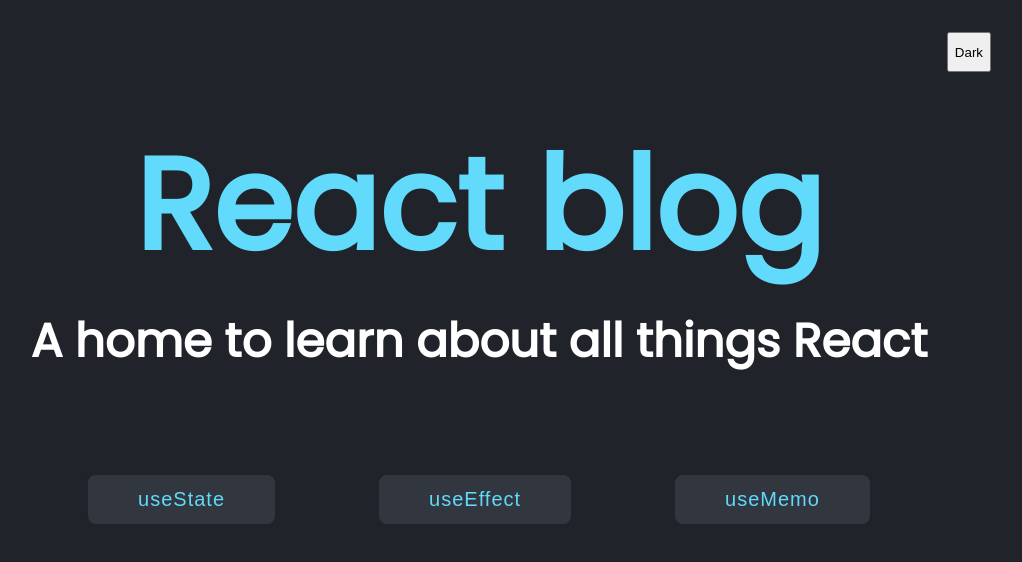
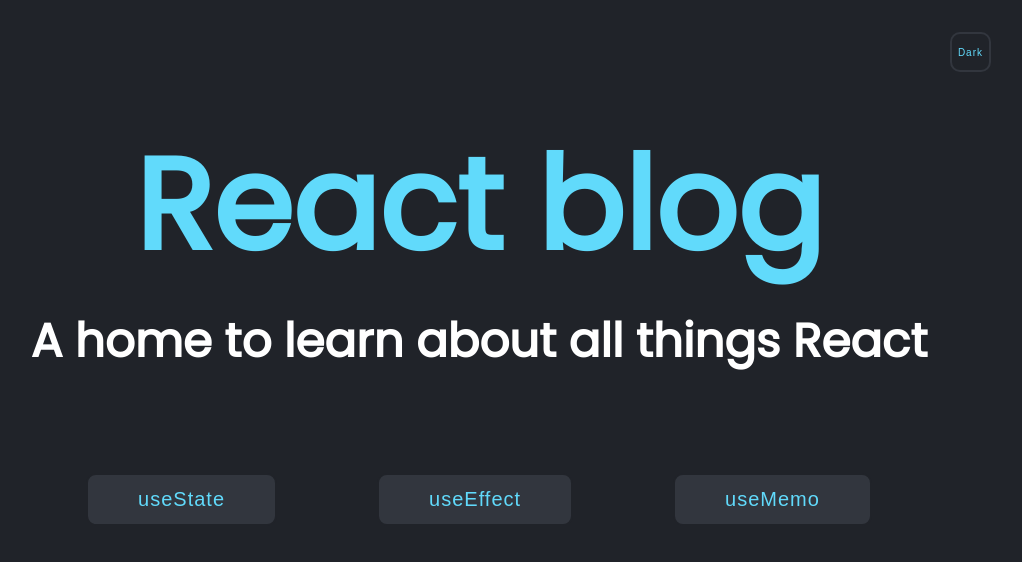
Before and after one commit to taine-rasmussen/react-blog, a React (Create React App) app: page / in a window 1280 px wide. Shown: the top 562 px of the page, without its empty margins (161-1183 px from the left). Built offline with nearby package versions, Linux system fonts and the light colour scheme.

Commit message:
dark mode btn

```diff
--- a/src/App.css
+++ b/src/App.css
@@ -18,5 +18,4 @@ body {
 
 .link-button:hover {
   border: 1px solid #61dafb !important;
-  transform: scale(1.05);
 }
--- a/src/Components/Landing.js
+++ b/src/Components/Landing.js
@@ -1,4 +1,4 @@
-import React, { useState } from 'react'
+import React, { useState, useMemo } from 'react'
 import LinkButton from '../Library/LinkButton'
 import '../Styles/Landing.css'
 
--- a/src/Styles/Landing.css
+++ b/src/Styles/Landing.css
@@ -13,6 +13,23 @@
   display: flex;
   justify-content: flex-end;
   margin-top: 2rem;
+}
+
+.darkmode-container button {
+  font-size: 10px;
+  font-weight: 100;
+  letter-spacing: 1px;
+  outline: 0;
+  border-radius: 10px;
+  cursor: pointer;
+  color: #61dafb;
+  background-color: #202329;
+  border: 2px solid #32363e;
+  border-radius: 10px;
+}
+
+.darkmode-container button:hover {
+  border-color: #61dafb;
 }
 
 .landing-headers {
```
